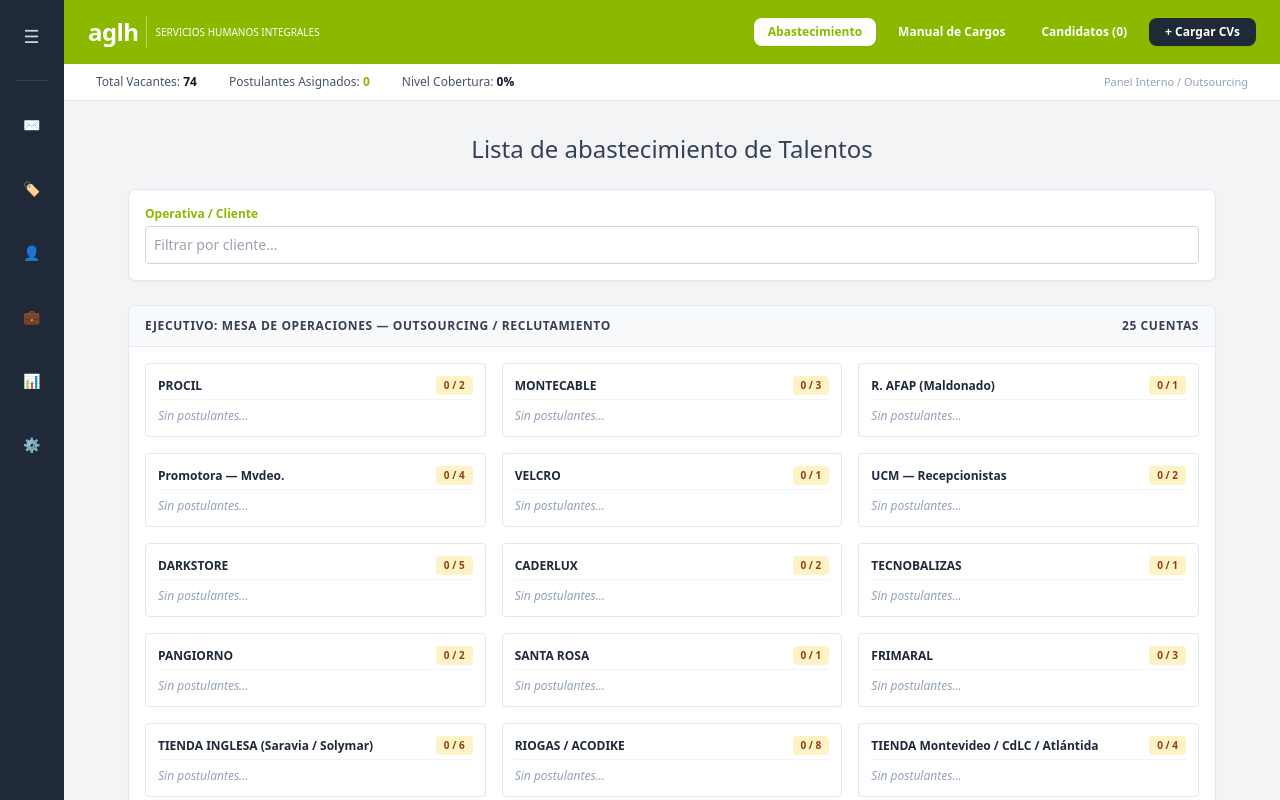
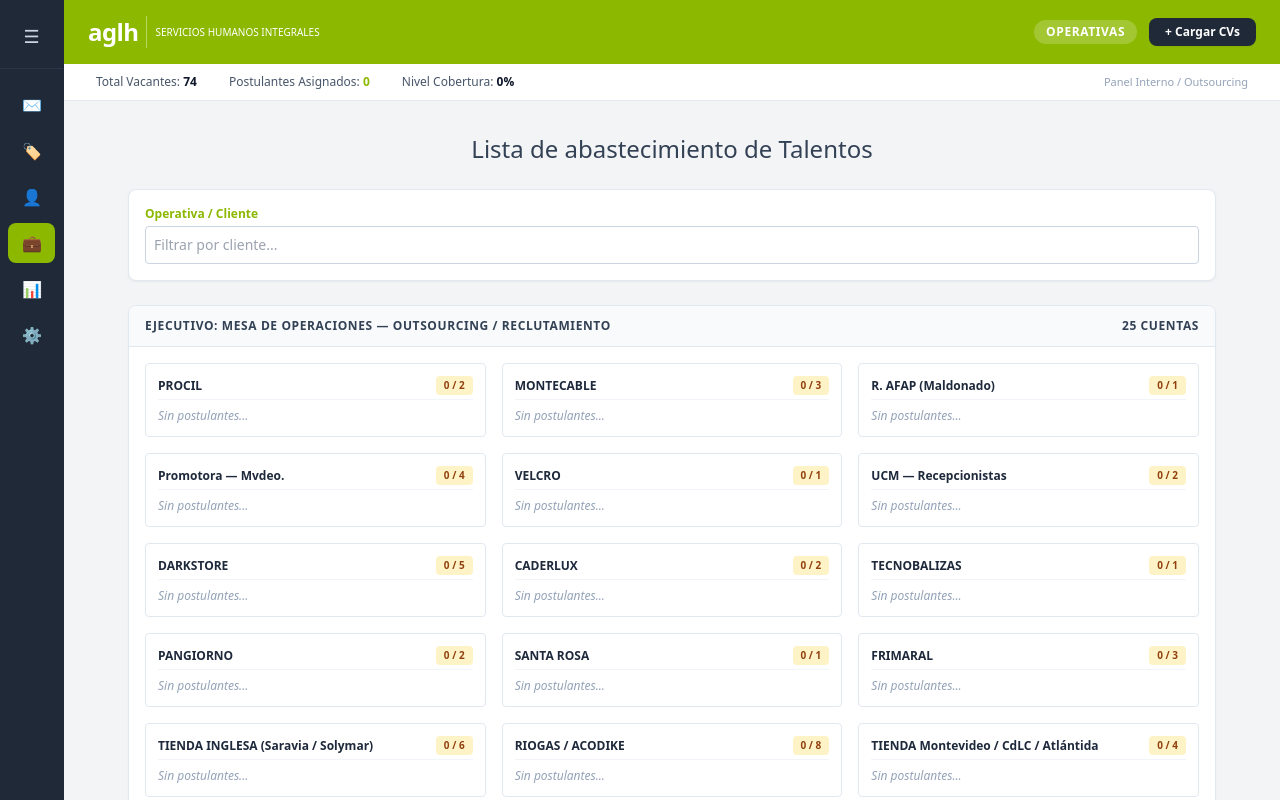
Before and after one commit to belenfernandezaglh/aglh-recruit, a Next.js app: page / in a window 1280 px wide. Shown: the top 800 px of the page. Built offline with nearby package versions, Linux system fonts and the light colour scheme.

Commit message:
Update page.tsx

```diff
--- a/app/page.tsx
+++ b/app/page.tsx
@@ -5,15 +5,18 @@ import React, { useState, useRef } from 'react';
 import { Candidate, CandidateStatus, GrupoOperativa } from '../types';
 import { OPERATIVAS_BASE, MANUAL_CARGOS_BASE } from '../data/mockData';
 
+type ViewMode = 'operativas' | 'manual' | 'candidates' | 'solicitudes' | 'reportes' | 'configuracion';
+
 export default function Home() {
-  const [activeTab, setActiveTab] = useState<'operativas' | 'manual' | 'candidates'>('operativas');
+  const [activeTab, setActiveTab] = useState<ViewMode>('operativas');
+  const [isSidebarCollapsed, setIsSidebarCollapsed] = useState(true);
 
   // Estados para búsqueda y filtros
   const [searchTerm, setSearchTerm] = useState('');
   const [manualSearchTerm, setManualSearchTerm] = useState('');
   const [statusFilter, setStatusFilter] = useState<string>('TODOS');
 
-  // Estado para Drag & Drop y Modal
+  // Drag & Drop y Modal
   const [isDragging, setIsDragging] = useState(false);
   const [selectedCandidate, setSelectedCandidate] = useState<Candidate | null>(null);
 
@@ -158,7 +161,7 @@ export default function Home() {
         className="hidden"
       />
 
-      {/* Drop Zone Modal Overlay */}
+      {/* Overlay Drag & Drop */}
       {isDragging && (
         <div className="fixed inset-0 bg-[#8cb800]/20 backdrop-blur-sm border-4 border-dashed border-[#8cb800] z-50 flex items-center justify-center pointer-events-none">
           <div className="bg-white p-8 rounded-2xl shadow-2xl text-center border border-slate-100">
@@ -168,30 +171,94 @@ export default function Home() {
         </div>
       )}
 
-      {/* Sidebar Izquierda Estilo AGLH */}
-      <aside className="w-16 bg-[#1f2937] text-white flex flex-col items-center py-4 space-y-6 shrink-0 border-r border-slate-800">
-        <button className="w-10 h-10 rounded-lg hover:bg-slate-700/60 flex items-center justify-center text-slate-300">
+      {/* Sidebar Dinámico Interactiva */}
+      <aside className={`${isSidebarCollapsed ? 'w-16' : 'w-56'} bg-[#1f2937] text-white flex flex-col py-4 transition-all duration-300 shrink-0 border-r border-slate-800 z-30`}>
+        <div className="px-3 pb-3 border-b border-slate-700/60 flex items-center justify-between">
+          <button
+            onClick={() => setIsSidebarCollapsed(!isSidebarCollapsed)}
+            className="w-10 h-10 rounded-lg hover:bg-slate-700/60 flex items-center justify-center text-slate-300 transition-colors mx-auto"
+            title="Expandir / Contraer menú"
+          >
             <span className="text-lg">☰</span>
           </button>
-        <div className="w-8 h-[1px] bg-slate-700" />
-        <button className="w-10 h-10 rounded-lg hover:bg-slate-700/60 flex items-center justify-center text-slate-300 title='Inicio'">
-          <span className="text-sm">✉</span>
+          {!isSidebarCollapsed && (
+            <span className="text-xs font-bold text-slate-400 tracking-wider uppercase pr-2">Menú</span>
+          )}
+        </div>
+
+        <nav className="flex-1 space-y-1.5 px-2 mt-4">
+          {/* Solicitudes */}
+          <button
+            onClick={() => setActiveTab('solicitudes')}
+            className={`w-full h-10 rounded-lg flex items-center px-3 transition-colors ${
+              activeTab === 'solicitudes' ? 'bg-[#8cb800] text-white font-bold' : 'text-slate-300 hover:bg-slate-700/60'
+            }`}
+            title="Solicitudes"
+          >
+            <span className="text-base min-w-[24px] text-center">✉</span>
+            {!isSidebarCollapsed && <span className="text-xs ml-3 truncate">Solicitudes</span>}
           </button>
-        <button className="w-10 h-10 rounded-lg hover:bg-slate-700/60 flex items-center justify-center text-slate-300">
-          <span className="text-sm">🏷</span>
+
+          {/* Manual de Cargos */}
+          <button
+            onClick={() => setActiveTab('manual')}
+            className={`w-full h-10 rounded-lg flex items-center px-3 transition-colors ${
+              activeTab === 'manual' ? 'bg-[#8cb800] text-white font-bold' : 'text-slate-300 hover:bg-slate-700/60'
+            }`}
+            title="Manual de Cargos"
+          >
+            <span className="text-base min-w-[24px] text-center">🏷</span>
+            {!isSidebarCollapsed && <span className="text-xs ml-3 truncate">Manual de Cargos</span>}
           </button>
-        <button className="w-10 h-10 rounded-lg hover:bg-slate-700/60 flex items-center justify-center text-slate-300">
-          <span className="text-sm">👤</span>
+
+          {/* Postulantes */}
+          <button
+            onClick={() => setActiveTab('candidates')}
+            className={`w-full h-10 rounded-lg flex items-center px-3 transition-colors ${
+              activeTab === 'candidates' ? 'bg-[#8cb800] text-white font-bold' : 'text-slate-300 hover:bg-slate-700/60'
+            }`}
+            title="Postulantes"
+          >
+            <span className="text-base min-w-[24px] text-center">👤</span>
+            {!isSidebarCollapsed && <span className="text-xs ml-3 truncate">Postulantes</span>}
           </button>
-        <button className="w-10 h-10 rounded-lg hover:bg-slate-700/60 flex items-center justify-center text-slate-300">
-          <span className="text-sm">💼</span>
+
+          {/* Abastecimiento / Operativas */}
+          <button
+            onClick={() => setActiveTab('operativas')}
+            className={`w-full h-10 rounded-lg flex items-center px-3 transition-colors ${
+              activeTab === 'operativas' ? 'bg-[#8cb800] text-white font-bold' : 'text-slate-300 hover:bg-slate-700/60'
+            }`}
+            title="Abastecimiento"
+          >
+            <span className="text-base min-w-[24px] text-center">💼</span>
+            {!isSidebarCollapsed && <span className="text-xs ml-3 truncate">Abastecimiento</span>}
           </button>
-        <button className="w-10 h-10 rounded-lg hover:bg-slate-700/60 flex items-center justify-center text-slate-300">
-          <span className="text-sm">📊</span>
+
+          {/* Métricas / Reportes */}
+          <button
+            onClick={() => setActiveTab('reportes')}
+            className={`w-full h-10 rounded-lg flex items-center px-3 transition-colors ${
+              activeTab === 'reportes' ? 'bg-[#8cb800] text-white font-bold' : 'text-slate-300 hover:bg-slate-700/60'
+            }`}
+            title="Reportes"
+          >
+            <span className="text-base min-w-[24px] text-center">📊</span>
+            {!isSidebarCollapsed && <span className="text-xs ml-3 truncate">Reportes & KPIs</span>}
           </button>
-        <button className="w-10 h-10 rounded-lg hover:bg-slate-700/60 flex items-center justify-center text-slate-300">
-          <span className="text-sm">⚙</span>
+
+          {/* Ajustes */}
+          <button
+            onClick={() => setActiveTab('configuracion')}
+            className={`w-full h-10 rounded-lg flex items-center px-3 transition-colors ${
+              activeTab === 'configuracion' ? 'bg-[#8cb800] text-white font-bold' : 'text-slate-300 hover:bg-slate-700/60'
+            }`}
+            title="Configuración"
+          >
+            <span className="text-base min-w-[24px] text-center">⚙</span>
+            {!isSidebarCollapsed && <span className="text-xs ml-3 truncate">Configuración</span>}
           </button>
+        </nav>
       </aside>
 
       {/* Contenido Principal */}
@@ -207,43 +274,20 @@ export default function Home() {
             </div>
           </div>
 
-          {/* Navegación Principal */}
-          <div className="flex items-center space-x-2">
-            <button
-              onClick={() => setActiveTab('operativas')}
-              className={`px-3.5 py-1.5 rounded-lg text-xs font-semibold transition-all ${
-                activeTab === 'operativas' ? 'bg-white text-[#8cb800] shadow-sm' : 'text-white hover:bg-white/10'
-              }`}
-            >
-              Abastecimiento
-            </button>
-            <button
-              onClick={() => setActiveTab('manual')}
-              className={`px-3.5 py-1.5 rounded-lg text-xs font-semibold transition-all ${
-                activeTab === 'manual' ? 'bg-white text-[#8cb800] shadow-sm' : 'text-white hover:bg-white/10'
-              }`}
-            >
-              Manual de Cargos
-            </button>
-            <button
-              onClick={() => setActiveTab('candidates')}
-              className={`px-3.5 py-1.5 rounded-lg text-xs font-semibold transition-all ${
-                activeTab === 'candidates' ? 'bg-white text-[#8cb800] shadow-sm' : 'text-white hover:bg-white/10'
-              }`}
-            >
-              Candidatos ({candidates.length})
-            </button>
-
+          <div className="flex items-center space-x-3">
+            <span className="text-xs font-semibold bg-white/20 px-3 py-1 rounded-full uppercase tracking-wider">
+              {activeTab}
+            </span>
             <button
               onClick={handleUploadClick}
-              className="ml-3 bg-[#1f2937] hover:bg-black text-white px-4 py-1.5 rounded-lg text-xs font-bold transition-colors shadow-sm"
+              className="bg-[#1f2937] hover:bg-black text-white px-4 py-1.5 rounded-lg text-xs font-bold transition-colors shadow-sm"
             >
               + Cargar CVs
             </button>
           </div>
         </header>
 
-        {/* Muestrario de KPIs Resumido */}
+        {/* Bar de KPIs Superior */}
         <div className="bg-white border-b border-slate-200 px-8 py-2.5 flex justify-between items-center text-xs text-slate-600">
           <div className="flex space-x-8">
             <div>Total Vacantes: <strong className="text-slate-900">{totalVacantes}</strong></div>
@@ -253,15 +297,16 @@ export default function Home() {
           <span className="text-slate-400 text-[11px]">Panel Interno / Outsourcing</span>
         </div>
 
-        {/* Cuerpo de la Página */}
+        {/* Vista dinámica según selección de la Sidebar */}
         <main className="p-8 max-w-6xl mx-auto w-full">
+
+          {/* VISTA 1: ABASTECIMIENTO / OPERATIVAS (💼) */}
+          {activeTab === 'operativas' && (
+            <div className="space-y-6">
               <h2 className="text-center text-2xl font-light text-slate-700 mb-6">
                 Lista de abastecimiento de Talentos
               </h2>
 
-          {/* VISTA ABASTECIMIENTO / OPERATIVAS */}
-          {activeTab === 'operativas' && (
-            <div className="space-y-6">
               <div className="bg-white p-4 rounded-lg border border-slate-200 shadow-sm">
                 <label className="text-xs text-[#8cb800] font-semibold block mb-1">Operativa / Cliente</label>
                 <input
@@ -316,13 +361,17 @@ export default function Home() {
             </div>
           )}
 
-          {/* VISTA MANUAL DE CARGOS */}
+          {/* VISTA 2: MANUAL DE CARGOS (🏷) */}
           {activeTab === 'manual' && (
             <div className="space-y-6">
+              <h2 className="text-center text-2xl font-light text-slate-700 mb-6">
+                Manual de Cargos
+              </h2>
+
               <div className="bg-white p-4 rounded-lg border border-slate-200 shadow-sm">
                 <input
                   type="text"
-                  placeholder="Buscar cargo..."
+                  placeholder="Buscar por código, título o descripción..."
                   value={manualSearchTerm}
                   onChange={(e) => setManualSearchTerm(e.target.value)}
                   className="w-full border border-slate-300 rounded p-2 text-sm focus:outline-none focus:border-[#8cb800]"
@@ -332,7 +381,7 @@ export default function Home() {
               <div className="grid grid-cols-1 md:grid-cols-2 gap-4">
                 {filteredCargos.map((cargo) => (
                   <div key={cargo.id} className="bg-white p-5 rounded-lg border border-slate-200 shadow-sm hover:border-[#8cb800]">
-                    <span className="text-[10px] font-bold text-[#8cb800] uppercase">Cargo {cargo.id}</span>
+                    <span className="text-[10px] font-bold text-[#8cb800] uppercase">Código {cargo.id}</span>
                     <h3 className="font-bold text-slate-800 text-sm mt-1">{cargo.title}</h3>
                     <p className="text-xs text-slate-600 mt-2 leading-relaxed">{cargo.funcion}</p>
                   </div>
@@ -341,22 +390,26 @@ export default function Home() {
             </div>
           )}
 
-          {/* VISTA CANDIDATOS */}
+          {/* VISTA 3: POSTULANTES (👤) */}
           {activeTab === 'candidates' && (
             <div className="space-y-6">
+              <h2 className="text-center text-2xl font-light text-slate-700 mb-6">
+                Base General de Candidatos
+              </h2>
+
               <div className="bg-white p-4 rounded-lg border border-slate-200 shadow-sm flex justify-between items-center">
                 <select
                   value={statusFilter}
                   onChange={(e) => setStatusFilter(e.target.value)}
                   className="border border-slate-300 rounded px-3 py-1.5 text-xs text-slate-700 focus:outline-none focus:border-[#8cb800]"
                 >
-                  <option value="TODOS">Todos los estados</option>
+                  <option value="TODOS">Todas las etapas</option>
                   <option value="NUEVO">NUEVO</option>
                   <option value="EVALUACION">EVALUACIÓN</option>
                   <option value="ENTREVISTA">ENTREVISTA</option>
                   <option value="SELECCIONADO">SELECCIONADO</option>
                 </select>
-                <span className="text-xs text-slate-500">{filteredCandidates.length} Candidatos</span>
+                <span className="text-xs text-slate-500">{filteredCandidates.length} Candidatos registrados</span>
               </div>
 
               <div className="grid grid-cols-1 md:grid-cols-3 gap-4">
@@ -379,10 +432,71 @@ export default function Home() {
               </div>
             </div>
           )}
+
+          {/* VISTA 4: SOLICITUDES (✉) */}
+          {activeTab === 'solicitudes' && (
+            <div className="space-y-6">
+              <h2 className="text-center text-2xl font-light text-slate-700 mb-6">
+                Bandeja de Solicitudes de Personal
+              </h2>
+              <div className="bg-white p-6 rounded-lg border border-slate-200 shadow-sm text-center">
+                <p className="text-sm text-slate-600 mb-4">No hay nuevas solicitudes pendientes de revisión por parte de los clientes.</p>
+                <button
+                  onClick={() => setActiveTab('operativas')}
+                  className="bg-[#8cb800] text-white text-xs px-4 py-2 rounded font-bold"
+                >
+                  Ir a Mesa de Abastecimiento
+                </button>
+              </div>
+            </div>
+          )}
+
+          {/* VISTA 5: REPORTES (📊) */}
+          {activeTab === 'reportes' && (
+            <div className="space-y-6">
+              <h2 className="text-center text-2xl font-light text-slate-700 mb-6">
+                Indicadores y Reportes
+              </h2>
+              <div className="grid grid-cols-1 md:grid-cols-3 gap-4">
+                <div className="bg-white p-5 rounded-lg border border-slate-200 shadow-sm">
+                  <p className="text-xs text-slate-500 uppercase font-semibold">Vacantes Requeridas</p>
+                  <p className="text-2xl font-bold text-slate-800 mt-1">{totalVacantes}</p>
+                </div>
+                <div className="bg-white p-5 rounded-lg border border-slate-200 shadow-sm">
+                  <p className="text-xs text-slate-500 uppercase font-semibold">Candidatos Asignados</p>
+                  <p className="text-2xl font-bold text-[#8cb800] mt-1">{totalCubiertas}</p>
+                </div>
+                <div className="bg-white p-5 rounded-lg border border-slate-200 shadow-sm">
+                  <p className="text-xs text-slate-500 uppercase font-semibold">Porcentaje de Cobertura</p>
+                  <p className="text-2xl font-bold text-blue-600 mt-1">{porcentajeAbastecimiento}%</p>
+                </div>
+              </div>
+            </div>
+          )}
+
+          {/* VISTA 6: CONFIGURACIÓN (⚙) */}
+          {activeTab === 'configuracion' && (
+            <div className="space-y-6">
+              <h2 className="text-center text-2xl font-light text-slate-700 mb-6">
+                Configuración del Sistema
+              </h2>
+              <div className="bg-white p-6 rounded-lg border border-slate-200 shadow-sm max-w-lg mx-auto space-y-4">
+                <div>
+                  <label className="text-xs font-semibold text-slate-700 block">Nombre del Portal</label>
+                  <input type="text" value="AGLH Recruit" disabled className="w-full border border-slate-200 rounded p-2 text-xs bg-slate-50 mt-1" />
+                </div>
+                <div>
+                  <label className="text-xs font-semibold text-slate-700 block">Unidad de Negocio</label>
+                  <input type="text" value="Outsourcing & Selección de Personal" disabled className="w-full border border-slate-200 rounded p-2 text-xs bg-slate-50 mt-1" />
+                </div>
+              </div>
+            </div>
+          )}
+
         </main>
       </div>
 
-      {/* Modal Ficha de Candidato */}
+      {/* Modal Expediente de Candidato */}
       {selectedCandidate && (
         <div className="fixed inset-0 bg-black/40 backdrop-blur-xs z-50 flex items-center justify-center p-4">
           <div className="bg-white rounded-xl max-w-lg w-full border border-slate-200 shadow-2xl p-6">
```
Lines whose indentation alone changed are shown as unchanged.
